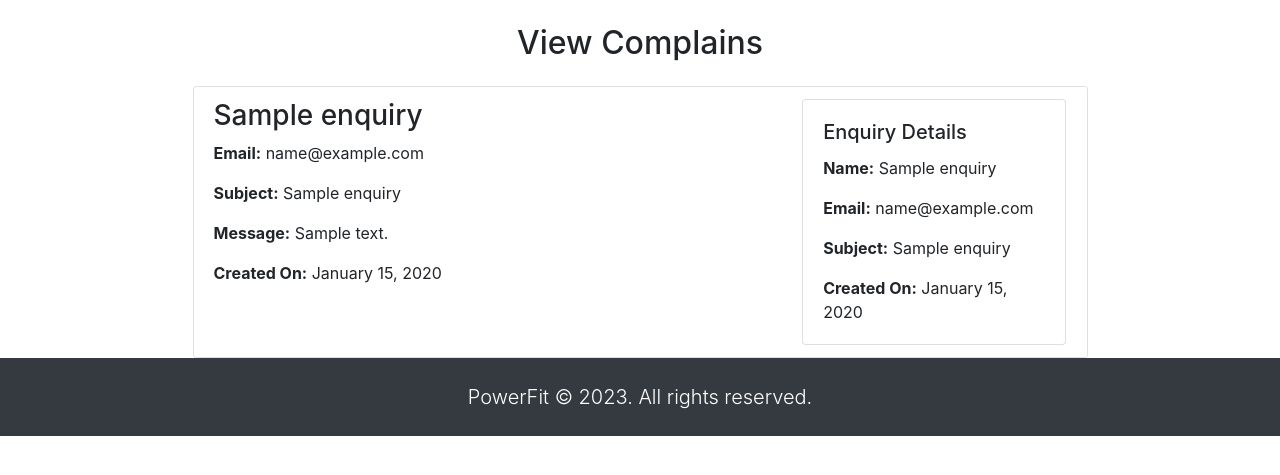
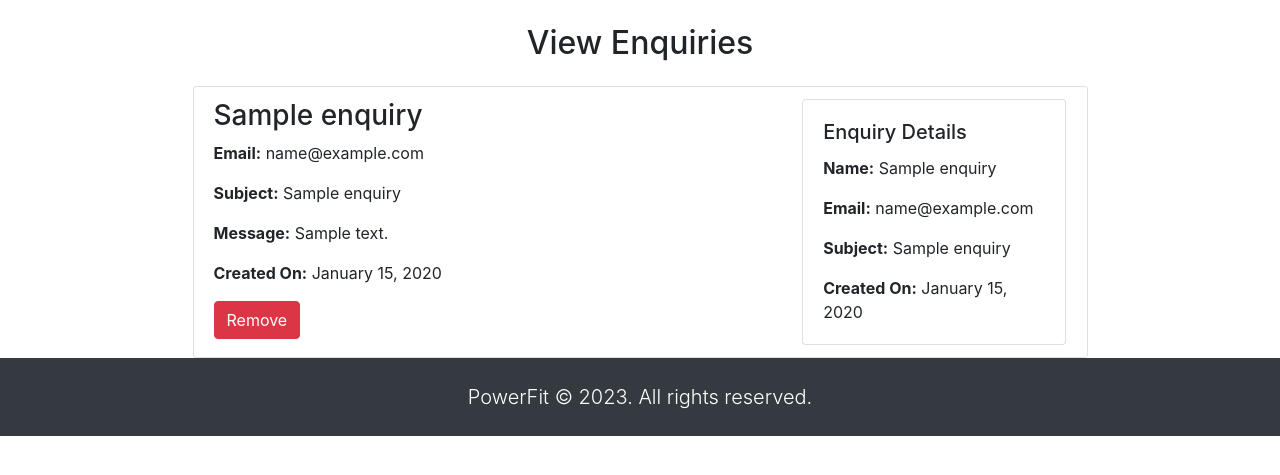
Before and after one commit to atharvapawar/Gym_Management_System, a Django app: page /view_enquirys/ in a window 1280 px wide. Shown: the part 76-551 px from the top of the page. Run offline with Django 5.2, Linux system fonts and the light colour scheme; a user stored in the database is signed in; tables that the repository leaves empty hold one stand-in row (values such as "Sample post"); some libraries are stand-ins or nearby versions.

Commit message:
Little sorted update

```diff
--- a/Clients/models.py
+++ b/Clients/models.py
@@ -11,6 +11,7 @@ class CustomUser(AbstractUser):
     user_permissions = models.ManyToManyField(Permission, verbose_name='user permissions', blank=True)
 
 class Plan(models.Model):
+    id = models.AutoField(primary_key=True)
     name = models.CharField(max_length=100)
     amount = models.IntegerField()
     duration = models.CharField(max_length=100)
@@ -19,6 +20,7 @@ class Plan(models.Model):
         return self.name
 
 class Member(models.Model):
+    id = models.AutoField(primary_key=True)
     name = models.CharField(max_length=100)
     phone = models.CharField(max_length=15)
     email = models.EmailField(unique=True)
@@ -37,6 +39,7 @@ class Member(models.Model):
         return self.name
 
 class Enquiry(models.Model):
+    id = models.AutoField(primary_key=True)
     name = models.CharField(max_length=100)
     email = models.EmailField()
     subject = models.CharField(max_length=200)
--- a/Clients/templates/Clientsapp/plan_view.html
+++ b/Clients/templates/Clientsapp/plan_view.html
@@ -14,7 +14,7 @@
                     <h3> {{ plan.amount }} Rs</h3>
                     <h4>{{ plan.duration }}</h4>
                     {% if request.user.is_staff %}
-                    <form method="post" action="{% url 'remove_from_plan' plan.name %}">
+                    <form method="post" action="{% url 'remove_from_plan' plan.id %}">
                         {% csrf_token %}
                         <button type="submit" class="btn btn-danger">Remove</button>
                     </form>
--- a/Clients/templates/Clientsapp/view_enquiry.html
+++ b/Clients/templates/Clientsapp/view_enquiry.html
@@ -6,7 +6,7 @@
 <div class="container mt-4">
     <div class="row">
         <div class="col-md-10 offset-md-1">
-            <h2 class="text-center mb-4">View Complains</h2>
+            <h2 class="text-center mb-4">View Enquiries</h2>
             <div class="card">
                 <ul class="list-group list-group-flush">
                     {% for enquiry in enquiries %}
@@ -18,6 +18,10 @@
                                     <p><strong>Subject:</strong> {{ enquiry.subject }}</p>
                                     <p><strong>Message:</strong> {{ enquiry.message }}</p>
                                     <p><strong>Created On:</strong> {{ enquiry.created_on|date:"F d, Y" }}</p>
+                                    <form action="{% url 'remove_from_enquiry' enquiry.id %}" method="post">
+                                        {% csrf_token %}
+                                        <button type="submit" class="btn btn-danger">Remove</button>
+                                    </form>
                                 </div>
                                 <div class="col-md-4">
                                     <div class="card">
--- a/Clients/templates/Clientsapp/view_members.html
+++ b/Clients/templates/Clientsapp/view_members.html
@@ -26,6 +26,12 @@
                                             <h5 class="card-title">Plan: {{ member.plan }}</h5>
                                             <p class="card-text"><strong>Total Fees:</strong> {{ member.total_fees }}</p>
                                         </div>
+                                        <div class="card-body">
+                                            <form method="post" action="{% url 'remove_from_member' member.id %}" class="col-md-5">
+                                                {% csrf_token %}
+                                                <button type="submit" class="btn btn-danger">Remove</button>
+                                            </form>
+                                        </div>
                                     </div>
                                 </div>
                             </div>
--- a/Clients/urls.py
+++ b/Clients/urls.py
@@ -6,7 +6,9 @@ urlpatterns = [
     path('', views.home, name='home'),
     path('add_plan/', views.add_plan, name='add_plan'),
     path('plan_view/', views.plan_view, name='plan_view'),
-    path('remove_from_plan/<str:plan_name>/', views.remove_from_plan, name='remove_from_plan'),
+    path('remove_from_plan/<int:plan_id>/', views.remove_from_plan, name='remove_from_plan'),
+    path('remove_from_member/<int:member_id>/', views.remove_from_member, name='remove_from_member'),
+    path('remove_from_enquiry/<int:enquiry_id>/', views.remove_from_enquiry, name='remove_from_enquiry'),
     path('add_member/', views.add_member, name='add_member'),
     path('view_members/', views.view_members, name='view_members'),
     path('add_enquiry/', views.add_enquiry, name='add_enquiry'),
--- a/Clients/views.py
+++ b/Clients/views.py
@@ -48,8 +48,8 @@ def add_plan(request):
     return render(request, 'Clientsapp/add_plan.html', {'form': form})
 
 @login_required
-def remove_from_plan(request, plan_name):
-    plan = get_object_or_404(Plan, name=plan_name)
+def remove_from_plan(request, plan_id):
+    plan = get_object_or_404(Plan, id=plan_id)
 
     if request.method == 'POST':
         plan.delete()
@@ -57,6 +57,25 @@ def remove_from_plan(request, plan_name):
 
     return render(request, 'Clientsapp/plan_view.html')
 
+@login_required
+def remove_from_member(request, member_id):
+    member = get_object_or_404(Member, id=member_id)
+
+    if request.method == 'POST':
+        member.delete()
+        return redirect('view_members')
+
+    return render(request, 'Clientsapp/view_members.html')
+
+@login_required
+def remove_from_enquiry(request, enquiry_id):
+    enquiry = get_object_or_404(Enquiry, id=enquiry_id)
+
+    if request.method == 'POST':
+        enquiry.delete()
+        return redirect('view_enquiry')
+
+    return render(request, 'Clientsapp/view_enquiry.html')
 
 def view_members(request):
     members = Member.objects.all()
```
Also changed, not shown: Clients/migrations/0002_alter_enquiry_id_alter_member_id_alter_plan_id_and_more.py, Clients/migrations/0003_alter_customuser_groups_and_more.py (deleted).
